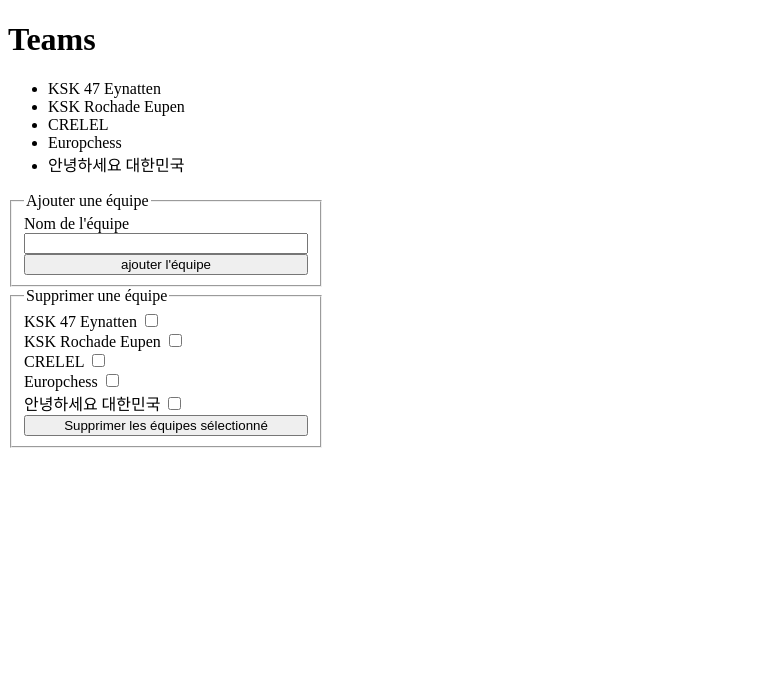
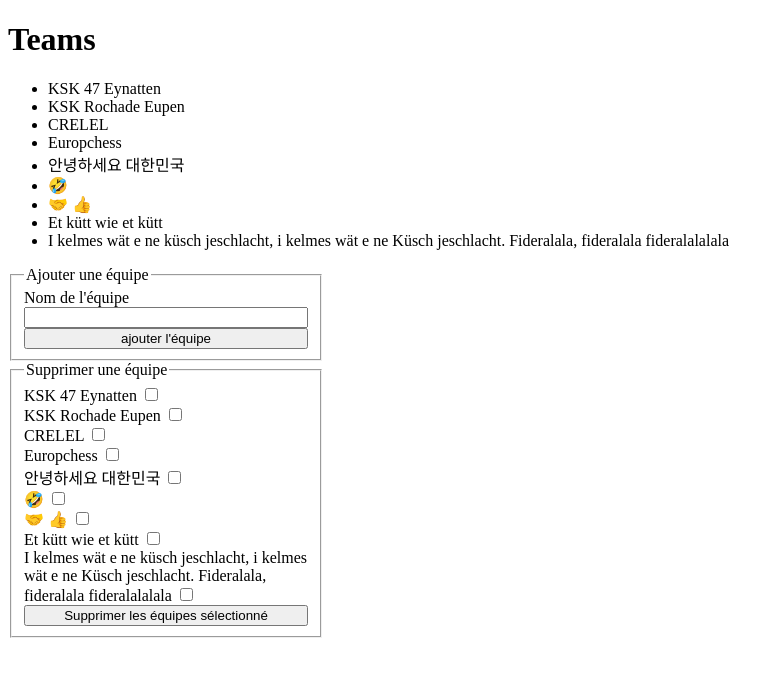
Before and after one commit to LysanderH/teams, a PHP site: page / in a window 1280 px wide. Shown: the top 677 px of the page, without its empty margins (0-783 px from the left). Run offline with PHP 8.4, Linux system fonts and the light colour scheme.

Commit message:
:recycle: refactoring code

```diff
--- a/database.txt
+++ b/database.txt
@@ -3,3 +3,7 @@ KSK Rochade Eupen
 CRELEL
 Europchess
 안녕하세요 대한민국
+🤣
+🤝 👍
+Et kütt wie et kütt
+I kelmes wät e ne küsch jeschlacht, i kelmes wät e ne Küsch jeschlacht. Fideralala, fideralala fideralalalala
--- a/delete.php
+++ b/delete.php
@@ -1,6 +1,6 @@
 <?php
 $teams = file('database.txt', FILE_IGNORE_NEW_LINES | FILE_SKIP_EMPTY_LINES);
-var_dump($teams);
+
 if (isset($_POST['teamsToDelete'])) {
     if (is_array($_POST['teamsToDelete'])) {
         $teamsToDelete = $_POST['teamsToDelete'];
--- a/views/index.php
+++ b/views/index.php
@@ -45,8 +45,8 @@ $teams = file('database.txt', FILE_IGNORE_NEW_LINES|FILE_SKIP_EMPTY_LINES);
             <legend>Supprimer une équipe</legend>
             <?php foreach ($teams as $key => $team): ?>
             <div>
-                <label for="<?= $team ?>"><?= $team ?></label>
-                <input type="checkbox" value="<?= $team ?>" name="teamsToDelete[]">
+                <label for="<?= $key ?>"><?= $team ?></label>
+                <input type="checkbox" value="<?= $team ?>" id="<?= $key ?>" name="teamsToDelete[]">
             </div>
             <?php endforeach; ?>
             <input type="submit" value="Supprimer les équipes sélectionné">
```
